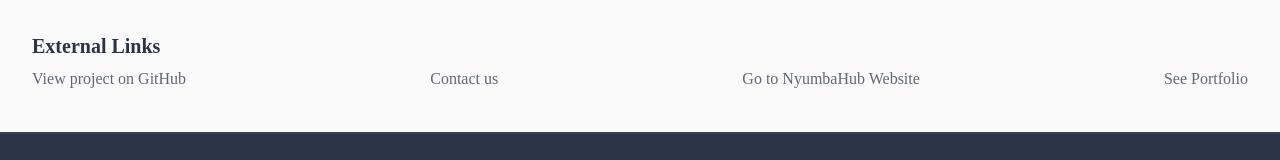
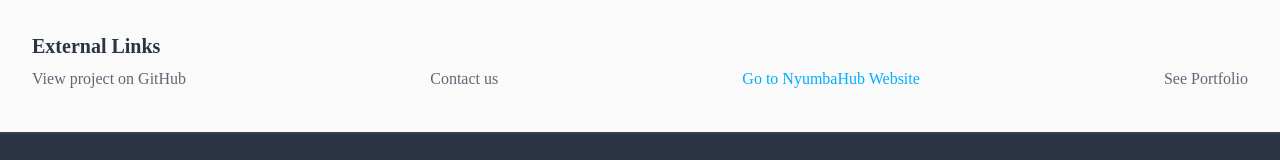
Before and after one commit to pptrgi/nyumbahub_api_serverless_function, a website: page index.html in a window 1280 px wide. Shown: the part 830-990 px from the top of the page. Drawn offline with Linux system fonts and the light colour scheme.

Commit message:
Change frontend link's text color

```diff
--- a/index.html
+++ b/index.html
@@ -276,7 +276,7 @@
           >View project on GitHub</a
         >
         <a href="mailto:pptrgitonga@gmail.com" class="url">Contact us</a>
-        <a href="https://nyumbahub.vercel.app" class="url"
+        <a href="https://nyumbahub.vercel.app" class="url" id="frontendLink"
           >Go to NyumbaHub Website</a
         >
         <a href="https://ptrgitonga.vercel.app" class="url">See Portfolio</a>
--- a/style.css
+++ b/style.css
@@ -193,6 +193,10 @@ footer {
   color: var(--text-color);
 }
 
+#frontendLink {
+  color: #00aeff;
+}
+
 .title404 {
   font-size: 1.5rem;
   margin-bottom: 0.75rem;
```
